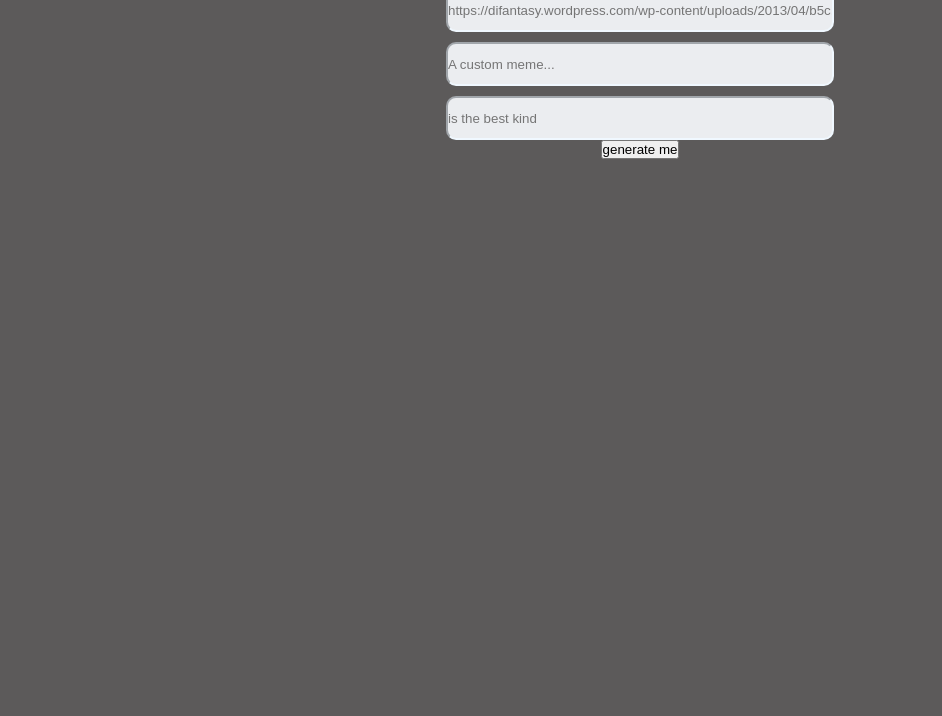
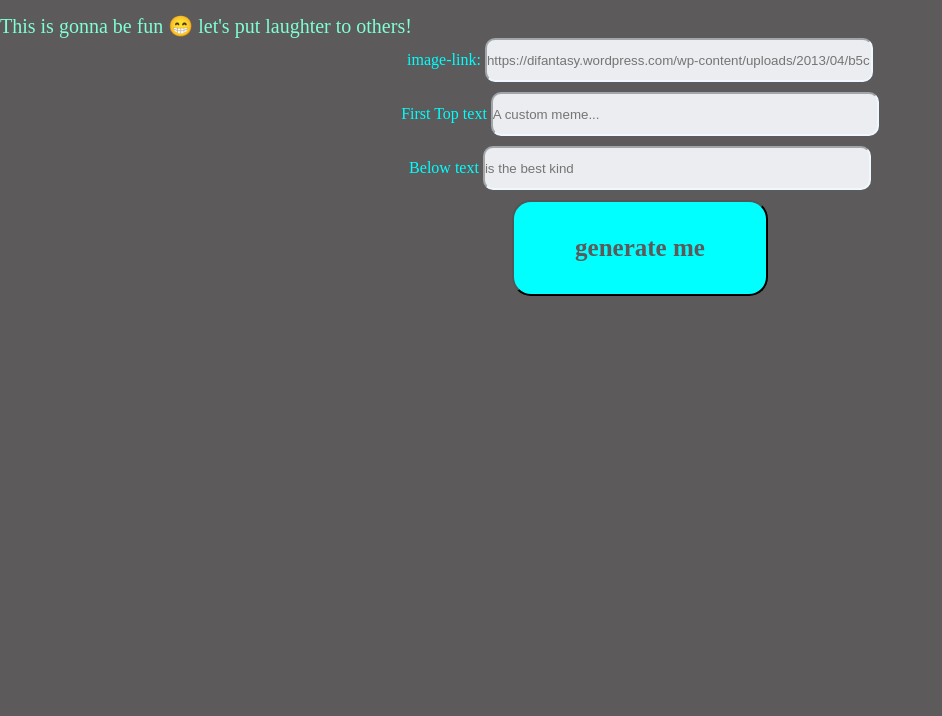
Before and after one commit to kennedykalawa/meme-board, a plain HTML site: page index.html in a window 1280 px wide. Shown: the part 84-800 px from the top of the page, without its empty margins (0-942 px from the left). Drawn offline with Linux system fonts and the light colour scheme.

Commit message:
button styling

```diff
--- a/index.html
+++ b/index.html
@@ -8,17 +8,28 @@
 </head>
 <body>
     <section class="section1">
+        <div class="hero">
            <h2>Welcome to the meme generator</h2>
         <p>All you have to do is copy the image link of your meme and we will generate it for you 😉</p>
         <p>This is gonna be fun 😁 let's put laughter to others!</p>
-        <div>
+        </div>
+        <div i-btn>
         <div class="input">
-            <input type="url" placeholder="https://difantasy.wordpress.com/wp-content/uploads/2013/04/b5c.png">
-            <input type="text" placeholder="A custom meme...">
-            <input type="text" placeholder="is the best kind">
+            <label for="image-link">image-link:
+                 <input type="url" id="image-link" placeholder="https://difantasy.wordpress.com/wp-content/uploads/2013/04/b5c.png">
+            </label>
+           <label for="First Top text">First Top text
+                  <input type="text" id="First Top text" placeholder="A custom meme...">
+           </label>
+           <label for="Below text">Below text
+                <input type="text" id="Below text" placeholder="is the best kind">
+            </label>
+
+
         </div>
-        <div class="btn">
+        <div class="button">
             <button class="btn">generate me</button>
+        </div>
         </div>
     </section>
 </body>
--- a/meme.css
+++ b/meme.css
@@ -11,12 +11,31 @@ body{
 .section1{
 
     align-items: center;
+    /* display: flex;
+    flex-direction: column; */
 
+}
+.hero{
+    display: flex;
+    flex-direction: column;
 }
 h2{
     font-size: 30px;
     display: flex;
     align-items: center;
+}
+p{
+    margin-top:20px ;
+    font-size: 20px;
+}
+.i-btn{
+    display: flex;
+    flex-direction: column;
+    justify-content: left;
+    align-items: left;
+    gap: 20px;
+    margin-top: 20px;
+    padding: 20px;
 }
 .input{
     display: flex;
@@ -34,11 +53,38 @@ h2{
    border-radius: 10px;
    gap: 20px;
    background-color: rgba(245, 247, 250, 0.938);
-   color: aquamarine;
+   color: rgb(10, 10, 10);
    border-color: aliceblue;
 }
-.btn{
+.input input[type="text"]:hover{
+    color: aqua;
+    background-color: rgb(92, 90, 90);
+}
+.button{
     display: flex;
     justify-content: center;
     align-items: center;
+    gap: 20px;
+    padding: 10px;
+
+
 }
+
+.btn{
+    cursor: pointer;
+    width: 20vw;
+    height: 12vh;
+    font-family: 'Times New Roman', Times, serif;
+    font-weight: 700;
+    font-size: 25px;
+    color: rgb(92, 90, 90);
+    background-color:aqua ;
+    border-radius: 19px;
+}
+.btn:hover{
+    background-color: rgb(92, 90, 90);
+    color: aqua;
+}
+label{
+    color: aqua;
+}
```
